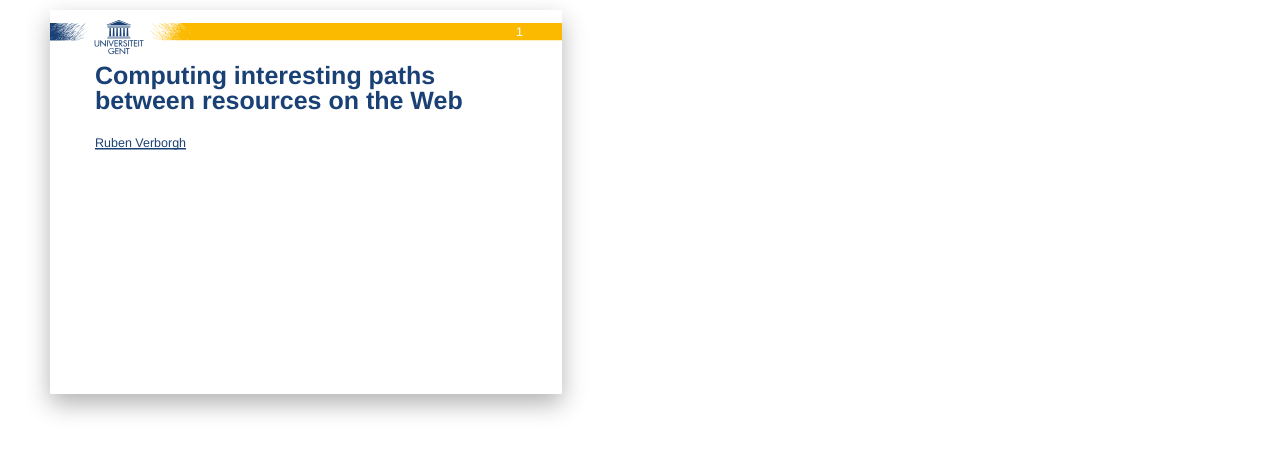
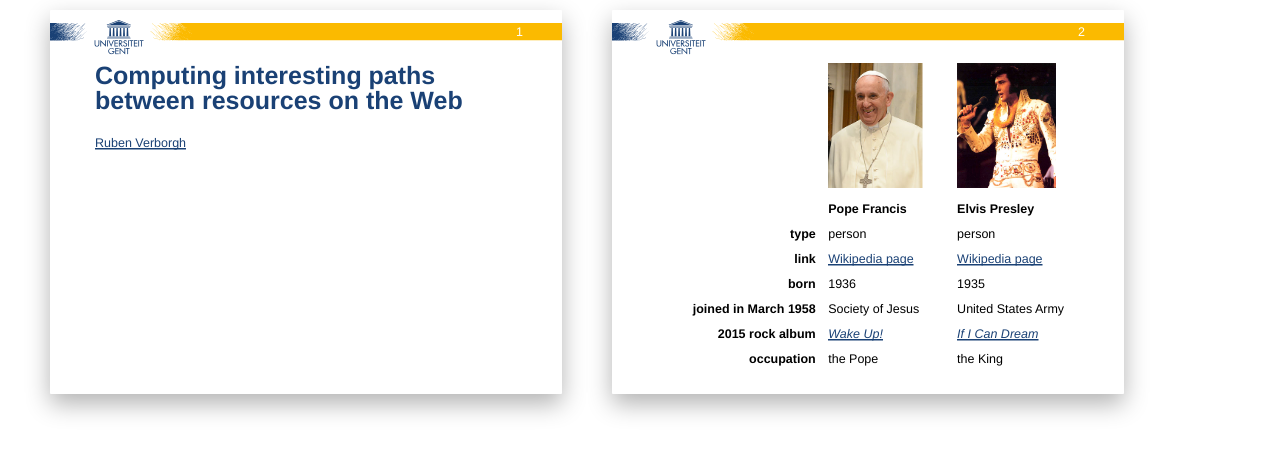
Before and after one commit to RubenVerborgh/Computing-Interesting-Paths, a website: page index.html in a window 1280 px wide. Shown: the part 220-674 px from the top of the page. Drawn offline with Linux system fonts and the light colour scheme.

Commit message:
Compare Elvis to the Pope.

```diff
--- a/index.html
+++ b/index.html
@@ -25,6 +25,51 @@
     <p><a href="http://ruben.verborgh.org/">Ruben Verborgh</a></p>
   </div>
 
+  <div class="slide">
+    <table class="seamless">
+      <tr>
+        <th>&nbsp;</th>
+        <th><a href="https://commons.wikimedia.org/wiki/File:Cristina_de_Kirchner_with_Franciscus_in_2015-2_(cropped).jpg" class="image"><img src="images/pope-francis.jpg" alt="" /></a></th>
+        <th><a href="https://en.wikipedia.org/wiki/File:ElvisPresleyAlohafromHawaii.jpg" class="image"><img src="images/elvis.jpg" alt="" /></a></th>
+      </tr>
+      <tr>
+        <th>&nbsp;</th>
+        <th>Pope Francis</th>
+        <th>Elvis Presley</th>
+      </tr>
+      <tr class="next">
+        <th>type</th>
+        <td>person</td>
+        <td>person</td>
+      </tr>
+      <tr class="next">
+        <th>link</th>
+        <td><a href="https://en.wikipedia.org/wiki/Pope_Francis">Wikipedia page</a></td>
+        <td><a href="https://en.wikipedia.org/wiki/Elvis_Presley">Wikipedia page</a></td>
+      </tr>
+      <tr class="next">
+        <th>born</th>
+        <td>1936</td>
+        <td>1935</td>
+      </tr>
+      <tr class="next">
+        <th>joined in March 1958</th>
+        <td>Society of Jesus</td>
+        <td class="next">United States Army</td>
+      </tr>
+      <tr class="next">
+        <th>2015 rock album</th>
+        <td><a href="http://www.rollingstone.com/music/news/pope-francis-to-release-pop-rock-album-wake-up-20150925"><i>Wake Up!</li></a></td>
+        <td><a href="http://www.rollingstone.com/music/news/hear-elvis-presleys-powerful-newly-orchestrated-if-i-can-dream-20150812"><i>If I Can Dream</i></a></td>
+      </tr>
+      <tr class="next">
+        <th>occupation</th>
+        <td>the Pope</td>
+        <td class="next">the King</td>
+      </tr>
+    </table>
+  </div>
+
   <div class="progress"></div>
   <footer class="badge">
     <a href="https://github.com/RubenVerborgh/">Discuss on GitHub</a>
--- a/styles/custom.css
+++ b/styles/custom.css
@@ -0,0 +1,19 @@
+a.image {
+  background: transparent;
+}
+
+table img {
+  max-height: 250px;
+}
+
+th, td {
+  padding: 0 1em 0 0;
+}
+
+tr th:first-child {
+  text-align: right;
+}
+
+table.seamless tr > * {
+  background: transparent !important;
+}
```
Also changed, not shown: images/elvis.jpg (added), images/pope-francis.jpg (added).
